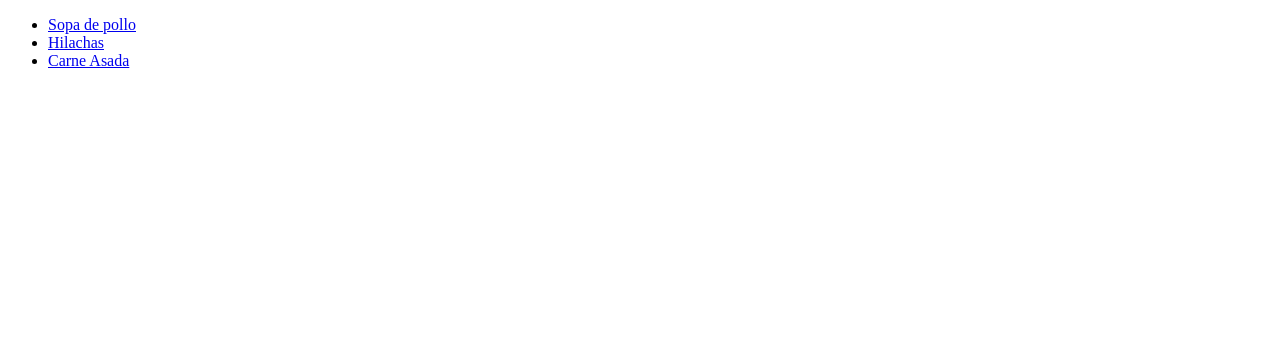
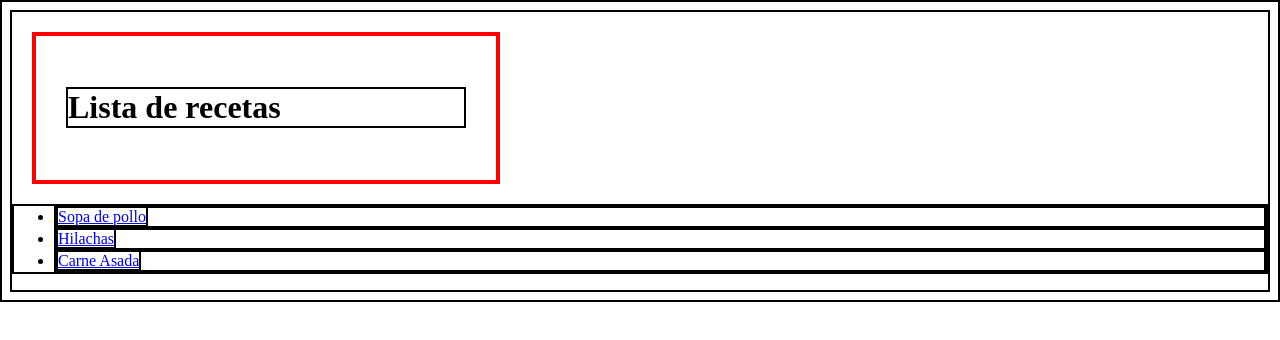
Before and after one commit to diegoyon/odin-recipes, a plain HTML site: page index.html in a window 1280 px wide. Drawn offline with Linux system fonts and the light colour scheme.

Commit message:
Se hizo un css para index para hacer pruebas

```diff
--- a/index.html
+++ b/index.html
@@ -2,11 +2,13 @@
 <html lang="en">
 <head>
   <meta charset="UTF-8">
+  <link rel="stylesheet" href="prueba.css">
   <meta http-equiv="X-UA-Compatible" content="IE=edge">
   <meta name="viewport" content="width=device-width, initial-scale=1.0">
   <title>Document</title>
 </head>
 <body>
+  <div id="titulo"><h1>Lista de recetas</h1></div>
   <ul>
     <li>
       <a href="recipes/sopa_de_pollo.html">Sopa de pollo</a>
--- /dev/null
+++ b/prueba.css
@@ -0,0 +1,12 @@
+
+
+*{
+  border: 2px solid black;
+}
+
+#titulo{
+  padding: 30px;
+  border: 4px solid red;
+  margin: 20px;
+  width: 400px;
+}
```
